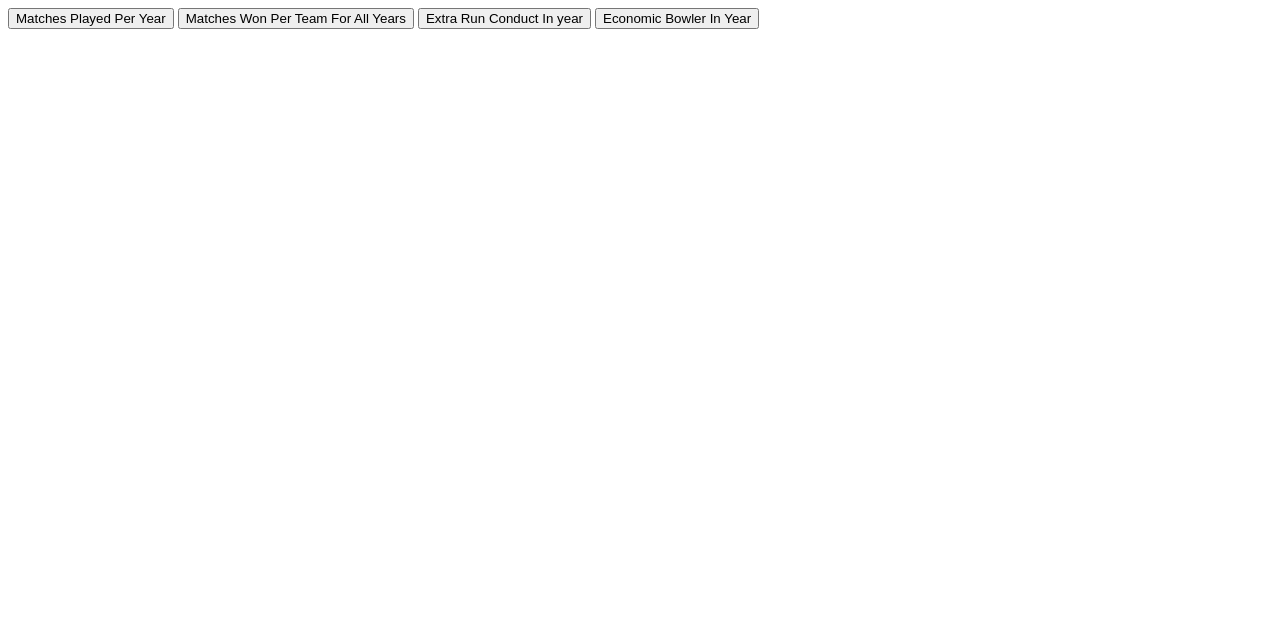
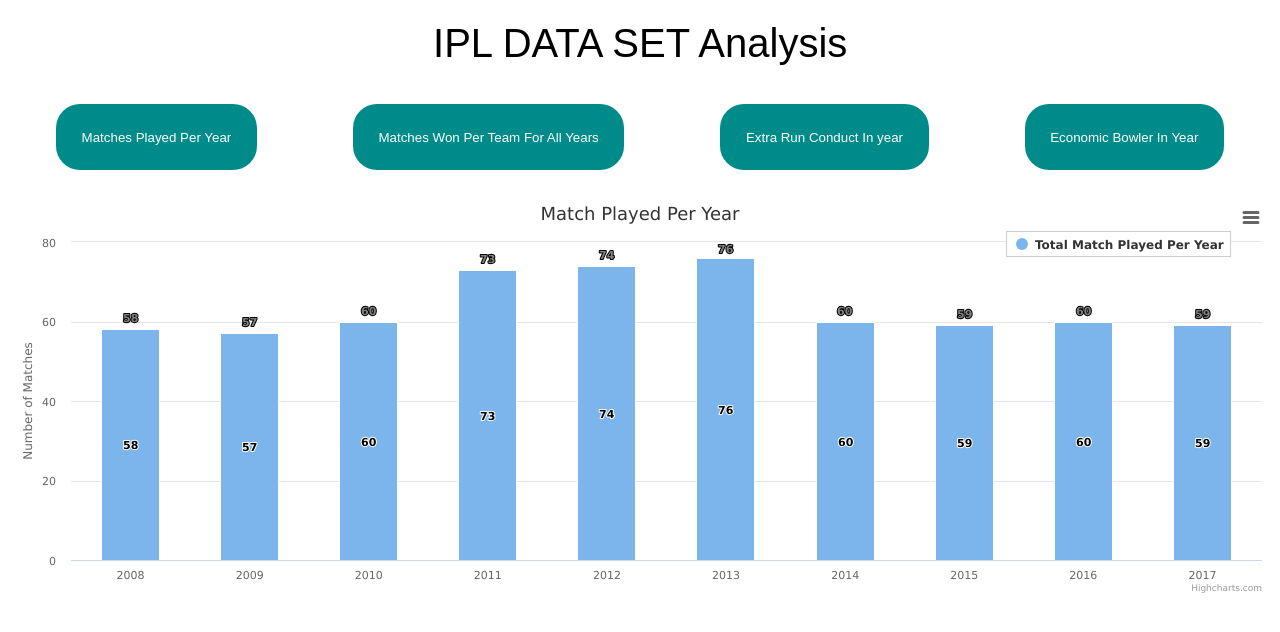
Before and after one commit to amitkuntal/IPL-Dataset-Processing, a website: page client/index.html in a window 1280 px wide. Drawn offline with nearby package versions, Linux system fonts and the light colour scheme; a web font is replaced by a local one.

Commit message:
Some Changes according to review fixed

```diff
--- /dev/null
+++ b/client/css/style.css
@@ -0,0 +1,31 @@
+#container{
+    min-width: 310px;
+    height: 400px;
+    margin: 0 auto;
+}
+header{
+    display: flex;
+    flex-flow: row wrap;
+    width: 98%;
+    justify-content: center;
+    padding: 1vw;
+    font-size: 2.5em;
+    font-family: 'Lexend Tera', sans-serif;
+
+}
+.controls{
+    display: flex;
+    flex-flow: row wrap;
+    width: 100%;
+    justify-content: space-around;
+    margin-top: 2vw;
+    margin-bottom: 2vw;
+}
+button{
+    background-color: darkcyan;
+    border: none;
+    border-radius: 3vh;
+    color: white;
+    padding: 2vw;
+
+}
--- a/client/index.html
+++ b/client/index.html
@@ -4,18 +4,22 @@
     <meta charset="UTF-8">
     <meta name="viewport" content="width=device-width, initial-scale=1.0">
     <meta http-equiv="X-UA-Compatible" content="ie=edge">
+    <link rel="stylesheet" type="text/css" href="css/style.css">
+    <link href="https://fonts.googleapis.com/css?family=Lexend+Tera&display=swap" rel="stylesheet">
     <title>Document</title>
 </head>
-<body>
+<body onload="displayChart('matchesPerYear','Match Played Per Year','Number of Matches','Total Match Played Per Year')">
     <script src="https://code.highcharts.com/highcharts.js"></script>
     <script src="https://code.highcharts.com/modules/exporting.js"></script>
     <script src="https://code.highcharts.com/modules/export-data.js"></script>
     <script src='index.js'></script>
-    <button onclick="displayChart('matchesPerYear','Match Played Per Year','Number of Matches','Total Match Played Per Year')">Matches Played Per Year</button>
-    <button onclick="displayChartForNestedObject('matchesWonPerTeamForAllYear','Match Win Per Year','Matches')">Matches Won Per Team For All Years</button>
-    <button onclick="displayChart('extraRunConductedInYear','Extra Run Conducted In year 2016','Total Extra Run','Total Extra Run Conducted In Year 2016')">Extra Run Conduct In year</button>
-    <button onclick="displayChart('economicalBowlersInYears','Economic Bowler In year 2015','Economy Rate','Economic Bowler In Year 2015')">Economic Bowler In Year</button>
-
-    <div id="container" style="min-width: 310px; height: 400px; margin: 0 auto"></div>
+    <header>IPL DATA SET Analysis</header>
+    <div class="controls">
+            <button onclick="displayChart('matchesPerYear','Match Played Per Year','Number of Matches','Total Match Played Per Year')">Matches Played Per Year</button>
+            <button onclick="displayChartForNestedObject('matchesWonPerTeamForAllYear','Match Win Per Year','Matches')">Matches Won Per Team For All Years</button>
+            <button onclick="displayChart('extraRunConductedInYear','Extra Run Conducted In year 2016','Total Extra Run','Total Extra Run Conducted In Year 2016')">Extra Run Conduct In year</button>
+            <button onclick="displayChart('economicalBowlersInYears','Economic Bowler In year 2015','Economy Rate','Economic Bowler In Year 2015')">Economic Bowler In Year</button>
+    </div>
+    <div id="container"></div>
 </body>
 </html>
--- a/client/index.js
+++ b/client/index.js
@@ -1,15 +1,15 @@
-function displayChart(fileName,titleText,yAxisText,seriesName){
-fetch('../output/'+fileName+'.json')
-.then(response=>response.json())
-.then(data=>{chartForObjects(data,titleText,yAxisText,seriesName);
-})
+function displayChart(fileName, titleText, yAxisText, seriesName) {
+  fetch(`../output/${fileName}.json`)
+    .then(response => response.json())
+    .then(data => {
+      chartForObjects(data, titleText, yAxisText, seriesName);
+    });
 }
 
-function chartForObjects(data,titleText,yAxisText,seriesName){
-
-    Highcharts.chart('container', {
+function chartForObjects(data, titleText, yAxisText, seriesName) {
+  Highcharts.chart("container", {
     chart: {
-            type: 'column'
+      type: "column"
     },
     title: {
       text: titleText
@@ -25,66 +25,74 @@ function chartForObjects(data,titleText,yAxisText,seriesName){
       stackLabels: {
         enabled: true,
         style: {
-                    fontWeight: 'bold',
-                    color: ( // theme
-                        Highcharts.defaultOptions.title.style &&
-                        Highcharts.defaultOptions.title.style.color
-                    ) || 'gray'
+          fontWeight: "bold",
+          color:
+            // theme
+            (Highcharts.defaultOptions.title.style &&
+              Highcharts.defaultOptions.title.style.color) ||
+            "gray"
         }
       }
     },
     legend: {
-            align: 'right',
+      align: "right",
       x: -30,
-            verticalAlign: 'top',
+      verticalAlign: "top",
       y: 25,
       floating: true,
       backgroundColor:
-                Highcharts.defaultOptions.legend.backgroundColor || 'white',
-            borderColor: '#CCC',
+        Highcharts.defaultOptions.legend.backgroundColor || "white",
+      borderColor: "#CCC",
       borderWidth: 1,
       shadow: false
     },
     tooltip: {
-            headerFormat: '<b>{point.x}</b><br/>',
-            pointFormat: 'Total: {point.stackTotal}'
+      headerFormat: "<b>{point.x}</b><br/>",
+      pointFormat: "Total: {point.stackTotal}"
     },
     plotOptions: {
       column: {
-                stacking: 'normal',
+        stacking: "normal",
         dataLabels: {
           enabled: true
         }
       }
     },
-        series: [{
+    series: [
+      {
         name: seriesName,
         data: Object.values(data)
-        }]
+      }
+    ]
   });
 }
 
-function displayChartForNestedObject(fileName,titleText,yAxisText,seriesName){
-    fetch('../output/'+fileName+'.json')
-    .then(response=>response.json())
-    .then(data=>{chartForNestedObjects(data,titleText,yAxisText,seriesName);
-    })
+function displayChartForNestedObject(
+  fileName,
+  titleText,
+  yAxisText,
+  seriesName
+) {
+  fetch("../output/" + fileName + ".json")
+    .then(response => response.json())
+    .then(data => {
+      chartForNestedObjects(data, titleText, yAxisText, seriesName);
+    });
 }
-    function chartForNestedObjects(data,titleText,yAxisText){
+function chartForNestedObjects(data, titleText, yAxisText) {
+  let teamNames = Object.keys(data);
+  let teamsResult = teamNames.reduce((yearlyResult, teamName) => {
+    temp = {};
+    temp["name"] = teamName;
+    temp["data"] = Object.values(data[teamName]);
+    yearlyResult.push(temp);
+    return yearlyResult;
+  }, []);
+  let years = Object.keys(data[teamNames[0]]);
 
-        let teamNames=Object.keys(data);
-        let teamsResult = teamNames.reduce((yearlyResult,teamName)=>{
-            temp={}
-        temp["name"]=teamName
-        temp["data"]=Object.values(data[teamName])
-        yearlyResult.push(temp)
-        return yearlyResult;
-        },[])
-        let years= Object.keys(data[teamNames[0]]);
-
-        Highcharts.chart('container', {
+  Highcharts.chart("container", {
     chart: {
-                type: 'bar'
+      type: "bar"
     },
     title: {
       text: titleText
@@ -103,10 +111,9 @@ function displayChartForNestedObject(fileName,titleText,yAxisText,seriesName){
     },
     plotOptions: {
       series: {
-                    stacking: 'normal'
+        stacking: "normal"
       }
     },
     series: teamsResult
   });
-
 }
```
Also changed, not shown: dataprocessing.js (+29 -24 lines), index.js (+5 -13 lines), output/matchesWonPerTeamForAllYear.json. Lines whose indentation alone changed are shown as unchanged.
